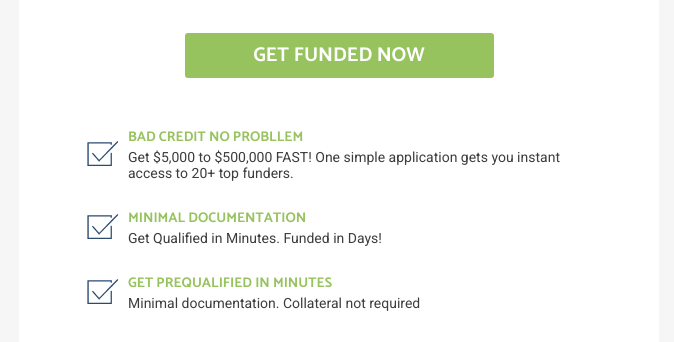
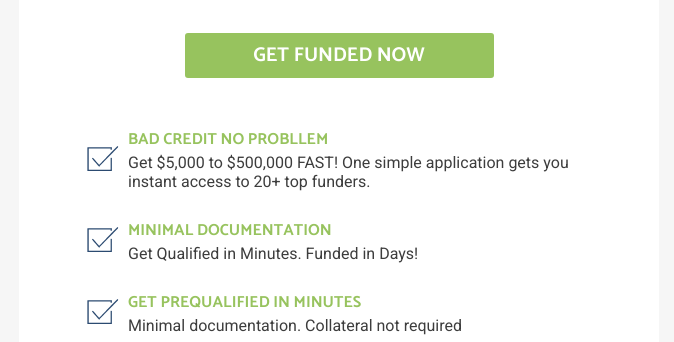
Before and after one commit to octopodllc/opf-af-email-v5, a plain HTML site: page index.html in a window 1280 px wide. Shown: the part 610-952 px from the top of the page, without its empty margins (301-975 px from the left). Drawn offline with Linux system fonts and the light colour scheme.

Commit message:
copy updates  font size

```diff
--- a/index.html
+++ b/index.html
@@ -98,8 +98,8 @@
                             <tr>
                                 <td><img style="padding-left: 15px;" src="images/square-check.png" alt="check" /></td>
                                 <td>
-                                    <p style="padding: 0 5px; font-family: 'Catamaran', sans-serif; color: #97C35E; font-size: 14px; font-weight: bold; margin: 0;"> BAD CREDIT NO PROBLLEM </p>
-                                    <p style=" padding: 0 5px; font-family: 'Roboto', sans-serif; color: #3d3d3d; font-size: 14px; margin: 0;"> Get $5,000 to $500,000 FAST! One simple application gets you instant access to 20+ top funders. </p>
+                                    <p style="padding: 0 5px; font-family: 'Catamaran', sans-serif; color: #97C35E; font-size: 16px; font-weight: bold; margin: 0;"> BAD CREDIT NO PROBLLEM </p>
+                                    <p style=" padding: 0 5px; font-family: 'Roboto', sans-serif; color: #3d3d3d; font-size: 16px; margin: 0;"> Get $5,000 to $500,000 FAST! One simple application gets you instant access to 20+ top funders. </p>
                                 </td>
                             </tr>
                         </table>
@@ -109,8 +109,8 @@
                             <tr>
                                 <td><img style="padding-left: 15px;" src="images/square-check.png" alt="check" /></td>
                                 <td>
-                                    <p style=" padding: 0 5px; font-family: 'Catamaran', sans-serif; color: #97C35E; font-size: 14px; font-weight: bold; margin: 0;">MINIMAL DOCUMENTATION </p>
-                                    <p style="padding: 0 5px; font-family: 'Roboto', sans-serif; color: #3d3d3d; font-size: 14px; margin: 0;"> Get Qualified in Minutes. Funded in Days! </p>
+                                    <p style=" padding: 0 5px; font-family: 'Catamaran', sans-serif; color: #97C35E; font-size: 16px; font-weight: bold; margin: 0;">MINIMAL DOCUMENTATION </p>
+                                    <p style="padding: 0 5px; font-family: 'Roboto', sans-serif; color: #3d3d3d; font-size: 16px; margin: 0;"> Get Qualified in Minutes. Funded in Days! </p>
                                 </td>
                             </tr>
                         </table>
@@ -122,8 +122,8 @@
                             <tr>
                                 <td><img style="padding-left: 15px;" src="images/square-check.png" alt="check" /></td>
                                 <td>
-                                    <p style=" padding: 0 5px; font-family: 'Catamaran', sans-serif; color: #97C35E; font-size: 14px; font-weight: bold; margin: 0;">GET PREQUALIFIED IN MINUTES </p>
-                                    <p style="padding: 0 5px; font-family: 'Roboto', sans-serif; color: #3d3d3d; font-size: 14px; margin: 0;"> Minimal documentation. Collateral not required</p>
+                                    <p style=" padding: 0 5px; font-family: 'Catamaran', sans-serif; color: #97C35E; font-size: 16px; font-weight: bold; margin: 0;">GET PREQUALIFIED IN MINUTES </p>
+                                    <p style="padding: 0 5px; font-family: 'Roboto', sans-serif; color: #3d3d3d; font-size: 16px; margin: 0;"> Minimal documentation. Collateral not required</p>
                                 </td>
                             </tr>
                         </table>
```
